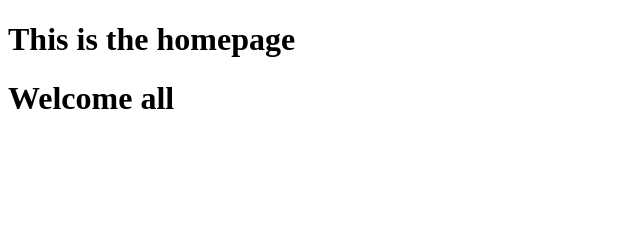
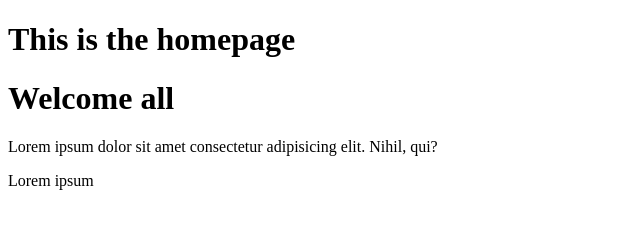
Before and after one commit to deepak230902/testassignment, a plain HTML site: page home.html in a window 1280 px wide. Shown: the whole page, without its empty margins (0-640 px from the left). Drawn offline with Linux system fonts and the light colour scheme.

Commit message:
home updates

```diff
--- a/home.html
+++ b/home.html
@@ -1,12 +1,17 @@
 <!DOCTYPE html>
 <html lang="en">
+
 <head>
     <meta charset="UTF-8">
     <meta name="viewport" content="width=device-width, initial-scale=1.0">
     <title>HomePage</title>
 </head>
+
 <body>
     <h1>This is the homepage</h1>
     <h1>Welcome all</h1>
+    <p>Lorem ipsum dolor sit amet consectetur adipisicing elit. Nihil, qui?</p>
+    <p>Lorem ipsum </p>
 </body>
+
 </html>
```
